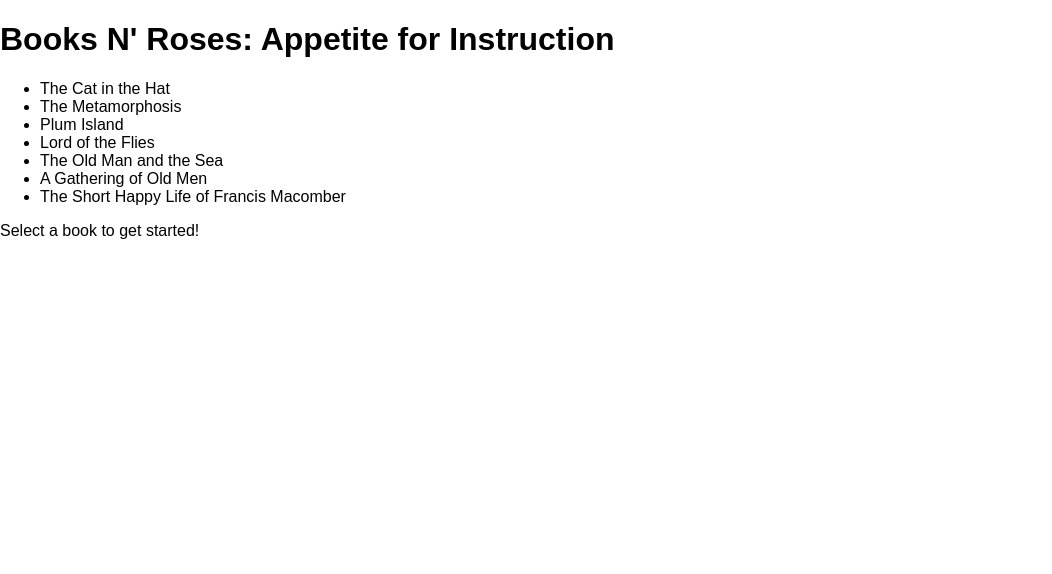
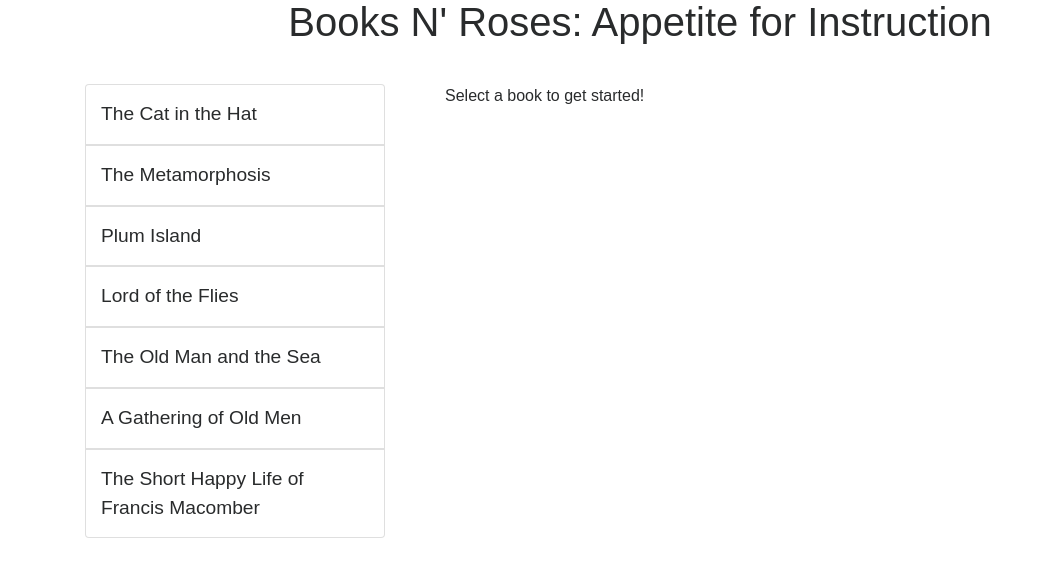
Before and after one commit to JillianLacey/redux-book-list, a React app: page / in a window 1280 px wide. Shown: the whole page, without its empty margins (0-1052 px from the left). Built offline with nearby package versions, Linux system fonts and the light colour scheme; a script that the page names is missing.

Commit message:
simple styles applied

```diff
--- a/public/index.html
+++ b/public/index.html
@@ -1,5 +1,6 @@
 <!doctype html>
 <html lang="en">
+
 <head>
   <meta charset="utf-8">
   <meta name="viewport" content="width=device-width, initial-scale=1, shrink-to-fit=no">
@@ -10,17 +11,19 @@
     -->
   <link rel="manifest" href="%PUBLIC_URL%/manifest.json">
   <link rel="shortcut icon" href="%PUBLIC_URL%/favicon.ico">
-    <!--
-      Notice the use of %PUBLIC_URL% in the tags above.
-      It will be replaced with the URL of the `public` folder during the build.
-      Only files inside the `public` folder can be referenced from the HTML.
+  <link rel="manifest" href="%PUBLIC_URL%/manifest.json">
 
-      Unlike "/favicon.ico" or "favicon.ico", "%PUBLIC_URL%/favicon.ico" will
-      work correctly both with client-side routing and a non-root public URL.
-      Learn how to configure a non-root public URL by running `npm run build`.
-    -->
+  <link rel="stylesheet" href="https://maxcdn.bootstrapcdn.com/bootstrap/4.0.0-alpha.6/css/bootstrap.min.css" integrity="sha384-rwoIResjU2yc3z8GV/NPeZWAv56rSmLldC3R/AZzGRnGxQQKnKkoFVhFQhNUwEyJ"
+    crossorigin="anonymous">
+  <script src="https://code.jquery.com/jquery-3.1.1.slim.min.js" integrity="sha384-A7FZj7v+d/sdmMqp/nOQwliLvUsJfDHW+k9Omg/a/EheAdgtzNs3hpfag6Ed950n"
+    crossorigin="anonymous"></script>
+  <script src="https://cdnjs.cloudflare.com/ajax/libs/tether/1.4.0/js/tether.min.js" integrity="sha384-DztdAPBWPRXSA/3eYEEUWrWCy7G5KFbe8fFjk5JAIxUYHKkDx6Qin1DkWx51bBrb"
+    crossorigin="anonymous"></script>
+  <script src="https://maxcdn.bootstrapcdn.com/bootstrap/4.0.0-alpha.6/js/bootstrap.min.js" integrity="sha384-vBWWzlZJ8ea9aCX4pEW3rVHjgjt7zpkNpZk+02D9phzyeVkE+jo0ieGizqPLForn"
+    crossorigin="anonymous"></script>
   <title>React App</title>
 </head>
+
 <body>
   <noscript>
     You need to enable JavaScript to run this app.
@@ -37,4 +40,5 @@
       To create a production bundle, use `npm run build` or `yarn build`.
     -->
 </body>
+
 </html>
--- a/src/components/App.js
+++ b/src/components/App.js
@@ -8,10 +8,19 @@ import BookDetail from '../containers/BookDetail';
 class App extends Component {
   render() {
     return (
-      <div className="row">
+      <div>
         <h1>Books N' Roses: Appetite for Instruction</h1>
-        <BookList />
-        <BookDetail />
+        <div className="row">
+
+
+
+          <div>
+            <BookList />
+          </div>
+          <div>
+            <BookDetail />
+          </div>
+        </div>
       </div>
     );
   }
--- a/src/containers/BookDetail.js
+++ b/src/containers/BookDetail.js
@@ -14,7 +14,7 @@ class BookDetail extends Component {
             )
         }
         return (
-            <div className="col-md-4">
+            <div >
                 <h3> Details for: </h3>
                 <h4 className="title">{this.props.book.title}</h4>
                 <div>{this.props.book.pages} pages</div>
--- a/src/containers/BookList.js
+++ b/src/containers/BookList.js
@@ -16,7 +16,7 @@ class BookList extends Component {
         ));
 
         return (
-            <ul className="list-group col-sm-4">
+            <ul>
                 {books}
             </ul>
         );
--- a/src/styles/App.css
+++ b/src/styles/App.css
@@ -2,11 +2,23 @@
   text-align: center;
 }
 
-@keyframes App-logo-spin {
-  from {
-    transform: rotate(0deg);
-  }
-  to {
-    transform: rotate(360deg);
-  }
+.row {
+  margin-top: 40px;
 }
+
+.list-group-item {
+  list-style-type: none;
+  padding: 15px 15px;
+  cursor: pointer;
+  width: 300px;
+  font-size: 1.2rem;
+  margin: 0 60px;
+}
+
+.list-group-item:hover {
+  color: #C941E0;
+}
+
+h1 {
+  text-align: center;
+}
```
Lines whose indentation alone changed are shown as unchanged.
